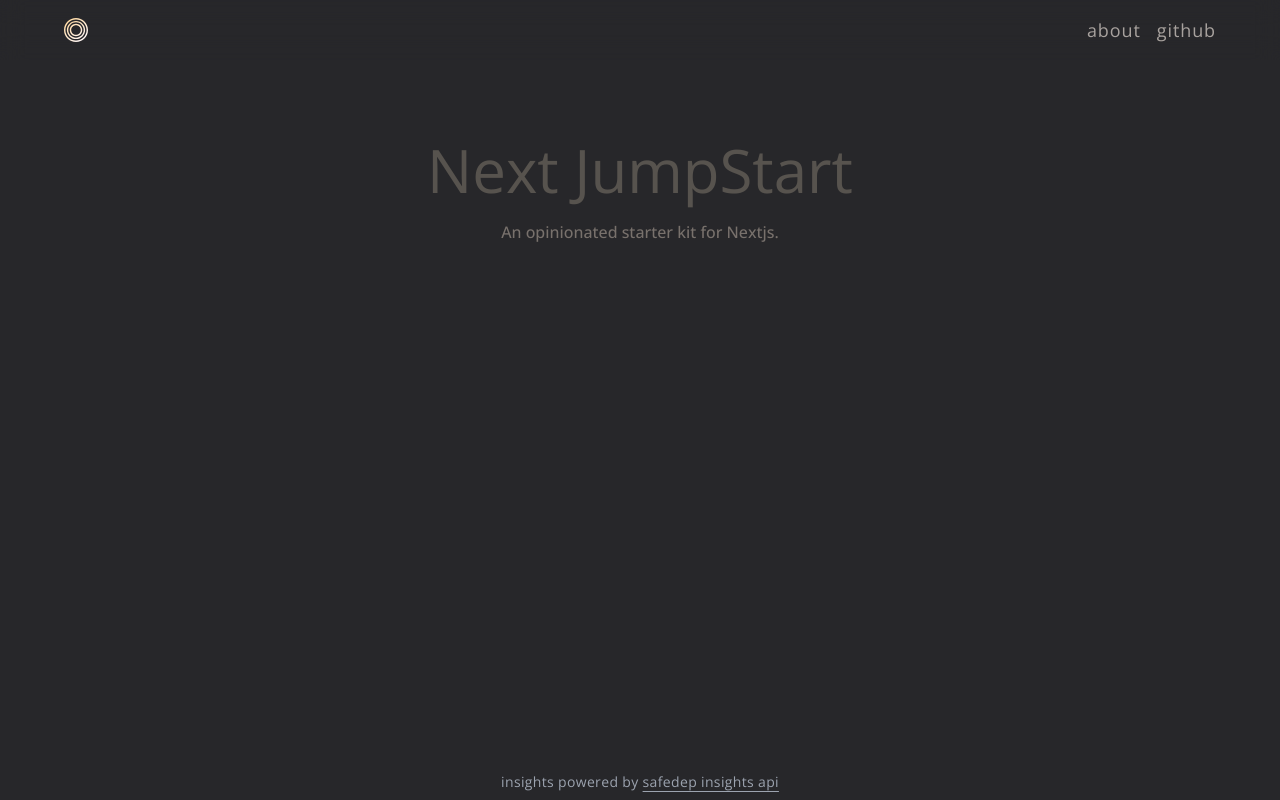
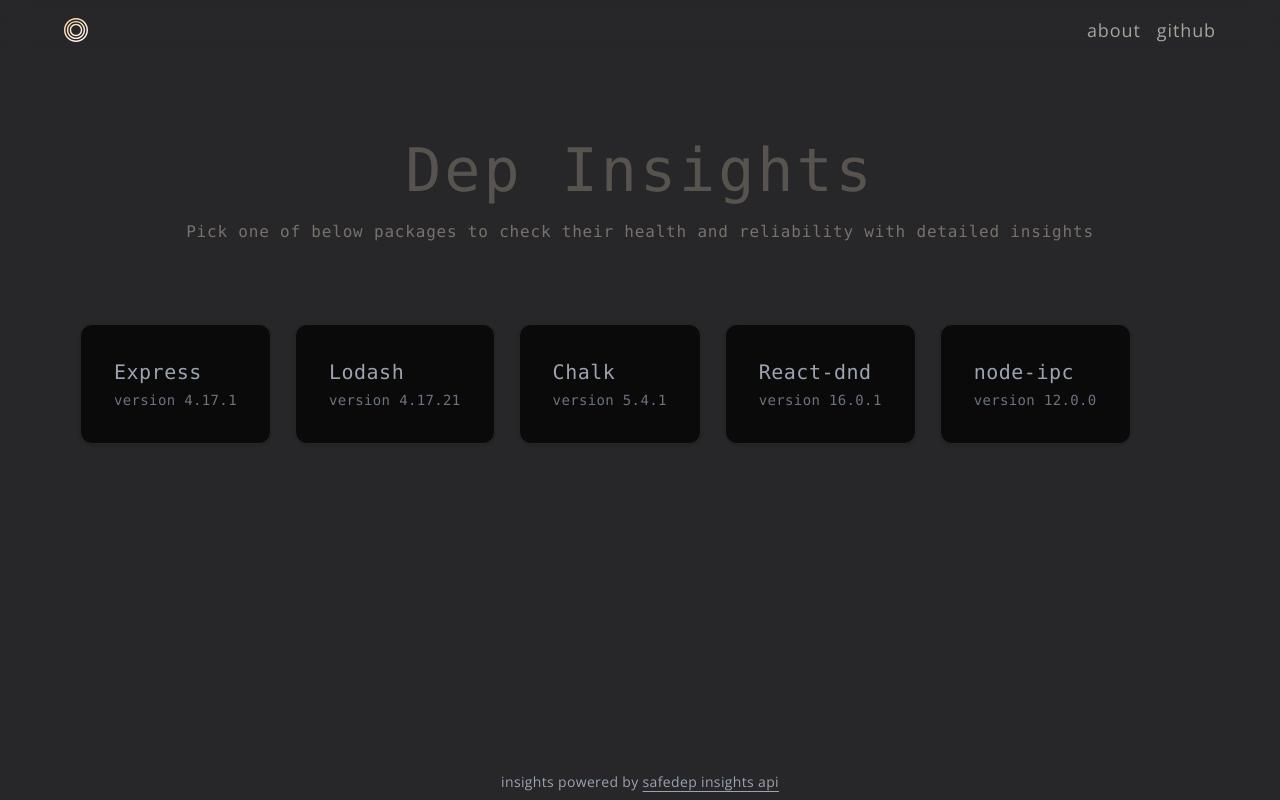
Before and after one commit to akshay-rajput/dep_insights, a Next.js app: page / in a window 1280 px wide. Built offline with nearby package versions, Linux system fonts and the light colour scheme.

Commit message:
add - package options on homepage

```diff
--- a/src/app/page.tsx
+++ b/src/app/page.tsx
@@ -1,27 +1,74 @@
-import Link from 'next/link';
+'use client';
+import { Card } from '@/components/ui/card';
+import { redirect } from 'next/navigation';
 
-export default async function Home() {
+interface packageInfo {
+	name: string;
+	id: string;
+	version: string;
+}
+export default function Home() {
+	const packageOptions: Array<packageInfo> = [
+		{
+			name: 'Express',
+			id: 'express',
+			version: '4.17.1',
+		},
+		{
+			name: 'Lodash',
+			id: 'lodash',
+			version: '4.17.21',
+		},
+		{
+			name: 'Chalk',
+			id: 'chalk',
+			version: '5.4.1',
+		},
+		{
+			name: 'React-dnd',
+			id: 'react-dnd',
+			version: '16.0.1',
+		},
+		{
+			name: 'node-ipc',
+			id: 'node-ipc',
+			version: '12.0.0',
+		},
+	];
 
+	const handlePackageClick = (pkg: packageInfo) => {
+		redirect(`/insights/${pkg.id}/${pkg.version}`);
+	};
 
 	return (
 		<div className='main-page-content'>
 			<div className='intro my-12 md:my-20'>
-				<h2 className='font-gochi-hand text-4xl md:text-6xl text-stone-600 hover:text-stone-400 mb-3 md:mb-5 text-center'>
-					Next JumpStart
+				<h2 className='font-gochi-hand font-mono tracking-wider text-4xl md:text-6xl text-stone-600 hover:text-stone-400 mb-3 md:mb-5 text-center'>
+					Dep Insights
 				</h2>
-				<p className='text-stone-500 font-medium text-center text-sm md:text-base'>
-					An opinionated starter kit for{' '}
-					<Link
-						href={'https://nextjs.org/'}
-						target='_blank'
-						className='hover:text-amber-500'
-					>
-						Nextjs
-					</Link>
-					.
+				<p className='text-stone-500 font-mono tracking-wider font-medium text-center text-sm md:text-base px-4'>
+					Pick one of below packages to check their health and reliability with
+					detailed insights
 				</p>
 			</div>
 
+			<div className='flex flex-wrap md:gap-6 gap-2 items-center md:justify-stretch px-4'>
+				{packageOptions.map((pkg) => (
+					<Card key={pkg.id} className='hover:shadow-sm hover:cursor-pointer'>
+						<div
+							onClick={() => handlePackageClick(pkg)}
+							className='text-gray-400 hover:text-white w-full p-4 md:p-8 border border-transparent hover:border-stone-600 rounded-lg'
+						>
+							<p className='font-mono text-xl tracking-wide font-medium mb-1'>
+								{pkg.name}
+							</p>
+							<p className='text-sm text-gray-500 font-mono tracking-wide'>
+								version {pkg.version}{' '}
+							</p>
+						</div>
+					</Card>
+				))}
+			</div>
 		</div>
 	);
 }
```
